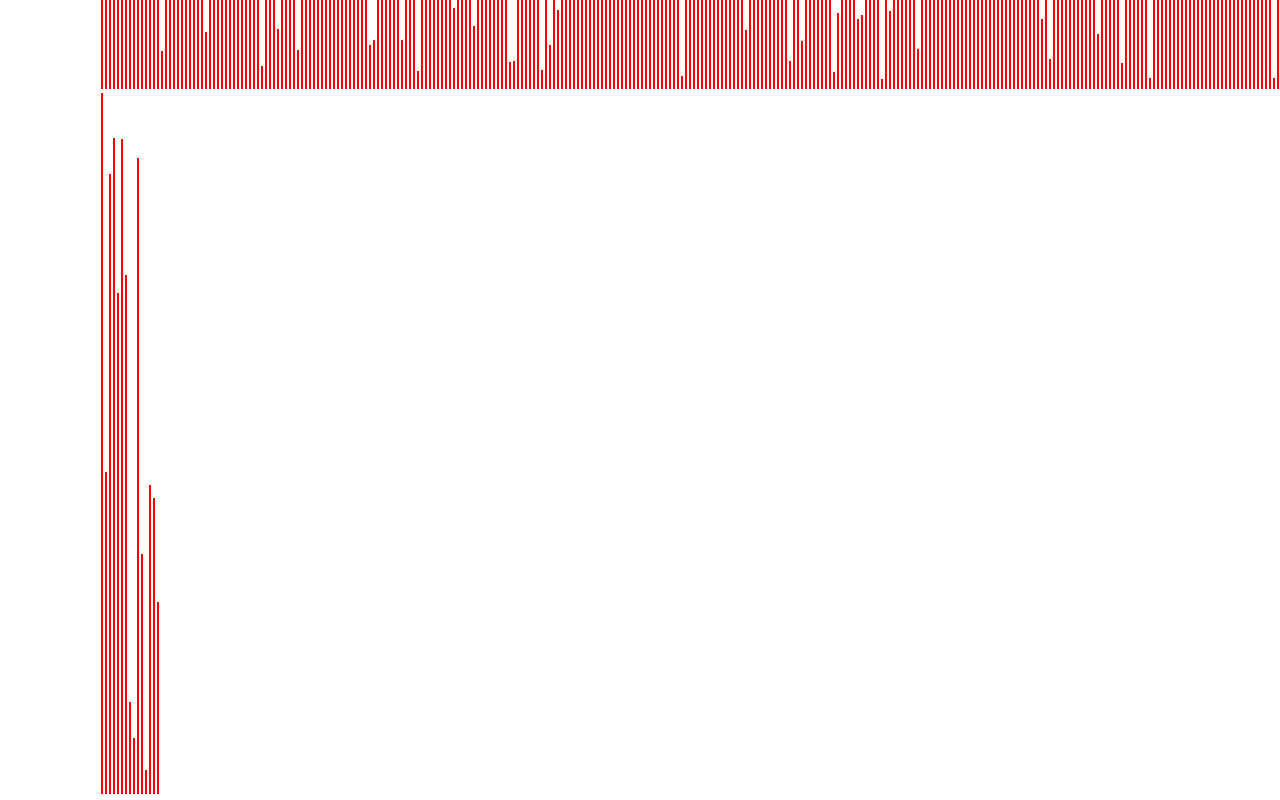
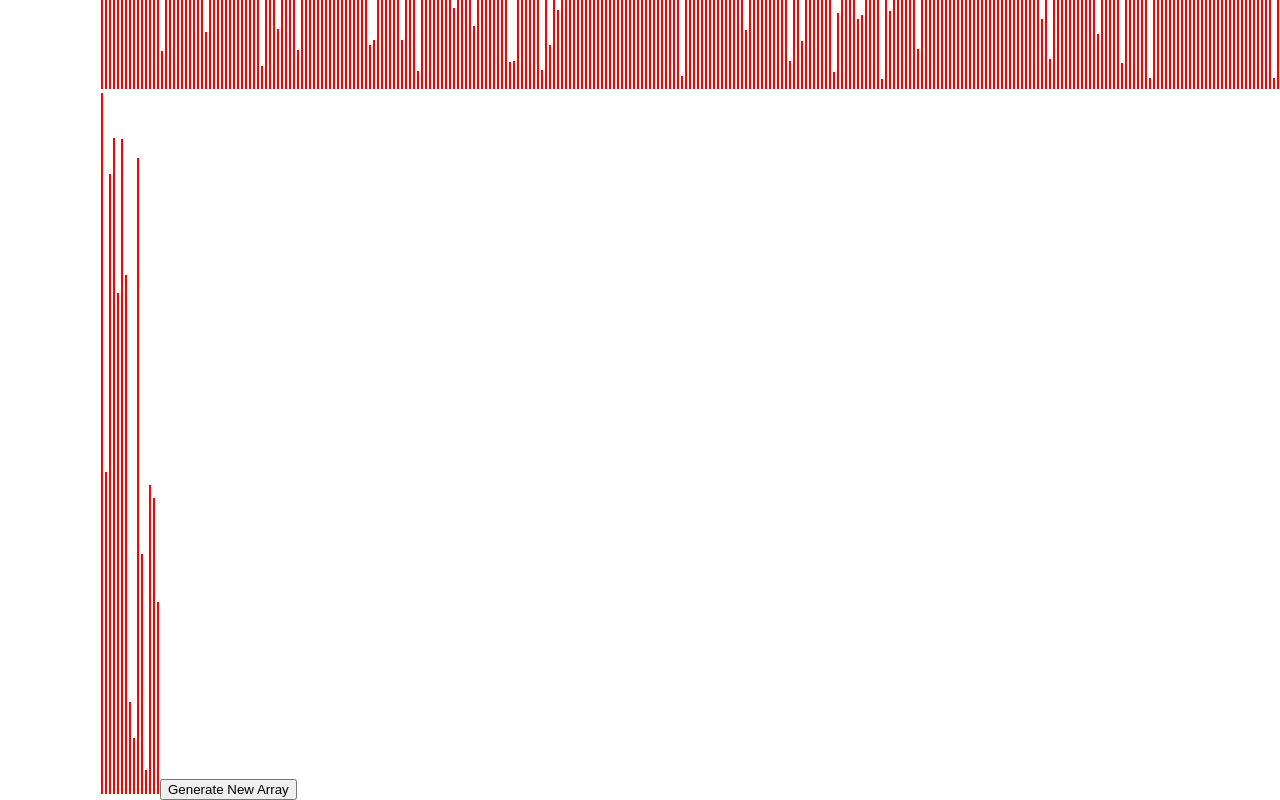
Before and after one commit to ankitdmon/sorting_visualizer, a React (Create React App) app: page / in a window 1280 px wide. Shown: the part 639-1439 px from the top of the page. Built offline with nearby package versions, Linux system fonts and the light colour scheme.

Commit message:
Button for restting array

```diff
--- a/src/SortingVisualizer/SortingVisualizer.css
+++ b/src/SortingVisualizer/SortingVisualizer.css
@@ -1,7 +1,6 @@
 .array-container{
     position: absolute;
     left: 100px;
-
 }
 
 .array-bar{
--- a/src/SortingVisualizer/SortingVisualizer.jsx
+++ b/src/SortingVisualizer/SortingVisualizer.jsx
@@ -40,6 +40,7 @@ export default class SortingVisualizer extends React.Component {
             }}
           ></div>
         ))}
+            <button onClick={()=>this.resetArray()}>Generate New Array </button>
       </div>
     );
   }
```
